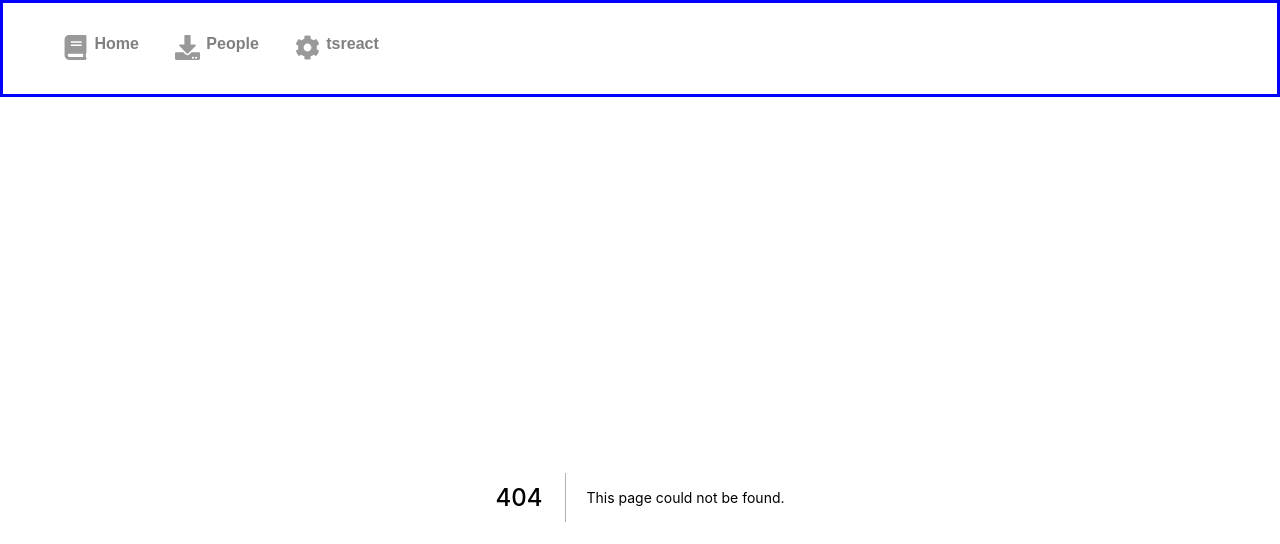
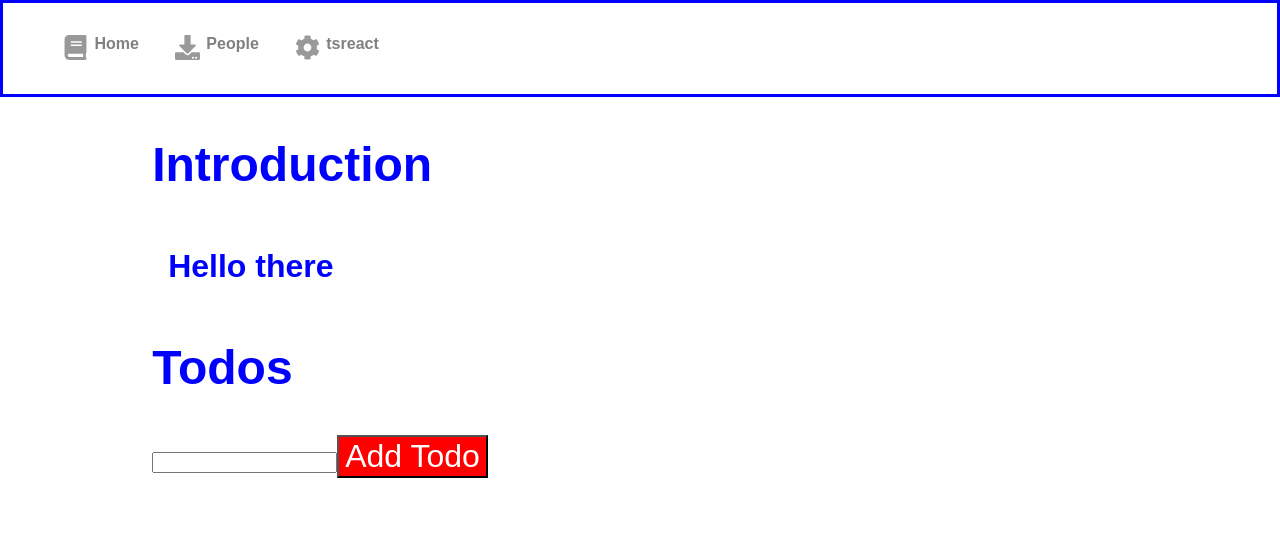
Before and after one commit to csdear/nextGarbage, a Next.js app: page /tsreactReduxToolkit in a window 1280 px wide. Before the commit this address had no page. Shown: the top 544 px of the page. Built offline with nearby package versions, Linux system fonts and the light colour scheme.

Commit message:
A Redux Toolkit Todos Demo.  Redux toolkit config here eliminates  the need for custom  hook useTodos.

```diff
--- a/package.json
+++ b/package.json
@@ -19,6 +19,7 @@
     "@fortawesome/free-regular-svg-icons": "^5.15.4",
     "@fortawesome/free-solid-svg-icons": "^5.15.4",
     "@fortawesome/react-fontawesome": "^0.1.15",
+    "@reduxjs/toolkit": "^1.9.1",
     "axios": "^0.27.2",
     "axios-hooks": "^3.1.0",
     "classnames": "^2.3.1",
@@ -27,6 +28,7 @@
     "next": "^12.1.7-canary.38",
     "react": "^18.1.0",
     "react-dom": "^18.1.0",
+    "react-redux": "^8.0.5",
     "react-scripts": "^5.0.1",
     "react-use": "^17.4.0",
     "sass": "^1.51.0",
--- /dev/null
+++ b/pages/tsreactReduxToolkit.tsx
@@ -0,0 +1,135 @@
+    import React, { FC, useCallback, useRef } from "react";
+    // bye bye useTodos custom hook
+    // import { useTodos } from "../src/hooks/useTodos26";
+    // import "./App.css";
+
+    import { Provider, useSelector, useDispatch } from 'react-redux';
+    import store, { selectTodos, addTodo, removeTodo } from "../src/store/store";
+
+    const Heading = ({ title }: { title: string }) => <h2>{title}</h2>;
+
+
+    // Had to correct children here to inherit from  type react reactNode.
+    const Box: FC<{ children: React.ReactNode}> = ({ children }) => (
+    <div
+        style={{
+        padding: "1rem",
+        fontWeight: "bold",
+        }}
+    >
+        {children}
+    </div>
+    );
+
+    const Button: React.FunctionComponent<
+    React.DetailedHTMLProps<
+        React.ButtonHTMLAttributes<HTMLButtonElement>,
+        HTMLButtonElement
+    > & {
+        title?: string;
+    }
+    > = ({ title, children, style, ...rest }) => (
+    <button
+        {...rest}
+        style={{
+        ...style,
+        backgroundColor: "red",
+        color: "white",
+        fontSize: "xx-large",
+        }}
+    >
+        {title ?? children}
+    </button>
+    );
+
+    function UL<T>({
+    items,
+    render,
+    itemClick,
+    }: React.DetailedHTMLProps<
+    React.HTMLAttributes<HTMLUListElement>,
+    HTMLUListElement
+    > & {
+    items: T[];
+    render: (item: T) => React.ReactNode;
+    itemClick: (item: T) => void;
+    }) {
+    return (
+        <ul>
+        {items.map((item, index) => (
+            <li onClick={() => itemClick(item)} key={index}>
+            {render(item)}
+            </li>
+        ))}
+        </ul>
+    );
+    }
+
+
+    function App() {
+
+    const todos = useSelector(selectTodos);
+    const dispatch = useDispatch();
+
+
+    const newTodoRef = useRef<HTMLInputElement>(null);
+
+    const onAddTodo = useCallback(() => {
+        if (newTodoRef.current) {
+        dispatch(addTodo(newTodoRef.current.value));
+        newTodoRef.current.value = "";
+    }
+    }, [dispatch]);
+
+    return (
+        <div style={{ color: 'blue', fontSize: 'xx-large', margin: 'auto', maxWidth: '800px'}}>
+        <Heading title="Introduction" />
+        <Box>Hello there</Box>
+
+        <Heading title="Todos" />
+        <UL
+        items={todos}
+        itemClick={(item) => alert(item.id)}
+        render={(todo) => (
+            <>
+            {todo.text}
+            <button onClick={() => dispatch(removeTodo(todo.id))}>
+                Remove
+            </button>
+            </>
+        )}
+        />
+        <div>
+            <input type="text" ref={newTodoRef} />
+            <Button onClick={onAddTodo}>Add Todo</Button>
+        </div>
+        </div>
+    );
+    }
+
+    const JustTheTodos = () => {
+        const todos = useSelector(selectTodos);
+        return (
+        <UL
+        items={todos}
+        itemClick={() => {}}
+        render={(todo) => <>{todo.text}</>}
+        />
+    );
+    };
+
+    const AppWrapper = () => (
+    <Provider store={store}>
+        <div
+        style={{
+            display: "grid",
+            gridTemplateColumns: "50% 50%",
+        }}
+        >
+        <App />
+        <JustTheTodos />
+        </div>
+    </Provider>
+    );
+
+    export default AppWrapper;
--- /dev/null
+++ b/src/store/store.tsx
@@ -0,0 +1,50 @@
+import { configureStore, createSlice, PayloadAction } from '@reduxjs/toolkit'
+
+    interface Todo {
+        id: number;
+        done: boolean;
+        text: string;
+    }
+
+    interface TodosSliceState {
+        todos: Todo[];
+    }
+
+    const initialState: TodosSliceState = {
+        todos: [],
+    }
+
+
+    export const todosSlice = createSlice({
+        name: 'todos',
+        initialState,
+        reducers: {
+            addTodo: (state, action: PayloadAction<string>) => {
+                state.todos = [
+                ...state.todos,
+                {
+                id: state.todos.length,
+                text: action.payload,
+                done: false,
+                },
+            ];
+            },
+            removeTodo: (state, action: PayloadAction<number>) => {
+            state.todos = state.todos.filter(({ id }) => id !== action.payload);
+            },
+        },
+        });
+
+    export const { addTodo, removeTodo } = todosSlice.actions
+
+    const store = configureStore({
+        reducer: {
+            todos: todosSlice.reducer,
+        },
+    })
+
+    type RootState = ReturnType<typeof store.getState>;
+
+    export const selectTodos = (state: RootState) => state.todos.todos;
+
+    export default store;
```
Also changed, not shown: 2 other files (tests, documents, lock files or other folders).
